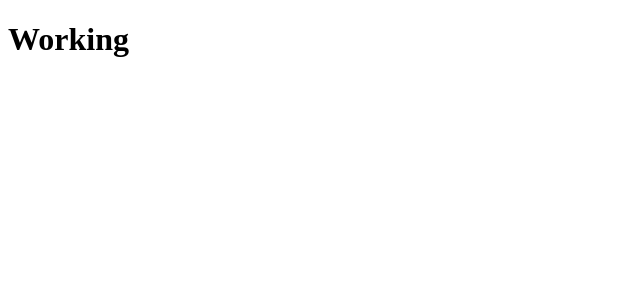
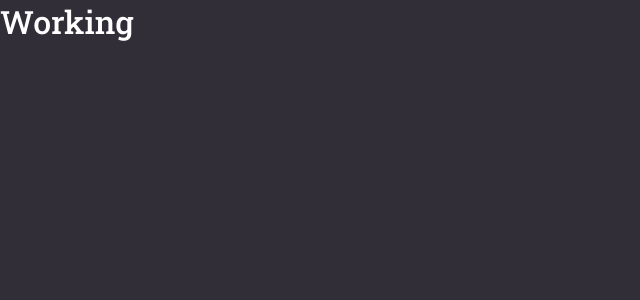
Before and after one commit to HenriqueOmena/barber-appointment-frontend-web, a React (Create React App) app: page / in a window 1280 px wide. Shown: the top 300 px of the page, without its empty margins (0-640 px from the left). Built offline with nearby package versions, Linux system fonts and the light colour scheme.

Commit message:
Add global styles

```diff
--- a/public/index.html
+++ b/public/index.html
@@ -8,8 +8,8 @@
       name="description"
       content="App for appointment into barber shop"
     />
-
-
+    <link rel="preconnect" href="https://fonts.gstatic.com">
+    <link href="https://fonts.googleapis.com/css2?family=Roboto+Slab:wght@100;200;400;500;600;700;800;900&display=swap" rel="stylesheet">
     <title>Barber Appointment</title>
   </head>
   <body>
--- a/src/App.tsx
+++ b/src/App.tsx
@@ -1,5 +1,11 @@
 import React from 'react';
+import GlobalStyle from './styles/global';
 
-const App: React.FC = () => <h1>Working</h1>;
+const App: React.FC = () => (
+  <>
+    <h1>Working</h1>
+    <GlobalStyle />
+  </>
+);
 
 export default App;
--- /dev/null
+++ b/src/styles/global.ts
@@ -0,0 +1,29 @@
+import { createGlobalStyle } from 'styled-components';
+
+export default createGlobalStyle`
+  * {
+    margin:0;
+    padding:0;
+    box-sizing: border-box;
+    outline: 0;
+  }
+
+  body {
+    background: #312E38;
+    color: #fff;
+    -webkit-font-smoothing: antialiased;
+  }
+
+  body, input, button {
+    font-family: 'Roboto Slab', serif;
+    font-size: 16px;
+  }
+
+  h1, h2, h3, h4, h5, h6, strong {
+    font-weight: 500;
+  }
+
+  button {
+    cursor: pointer;
+  }
+`;
```
Also changed, not shown: package.json (+6 -4 lines), 2 other files (tests, documents, lock files or other folders).
